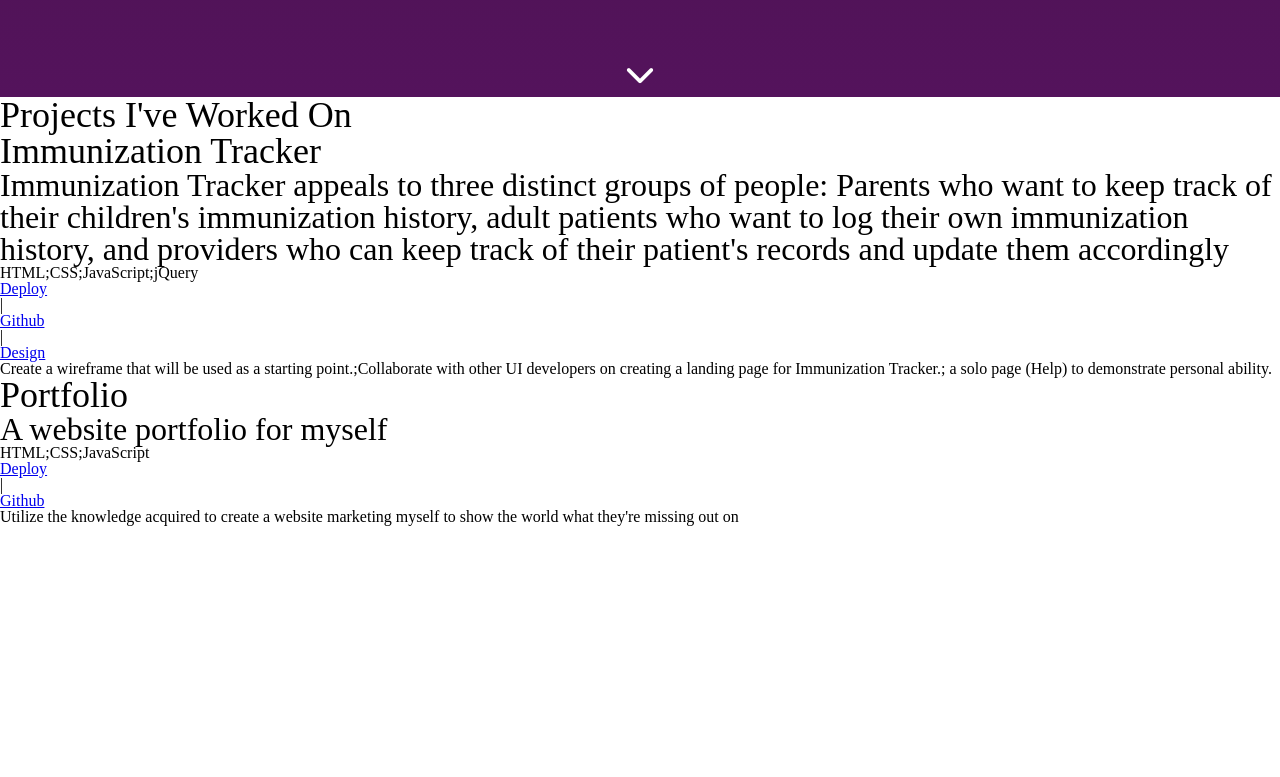
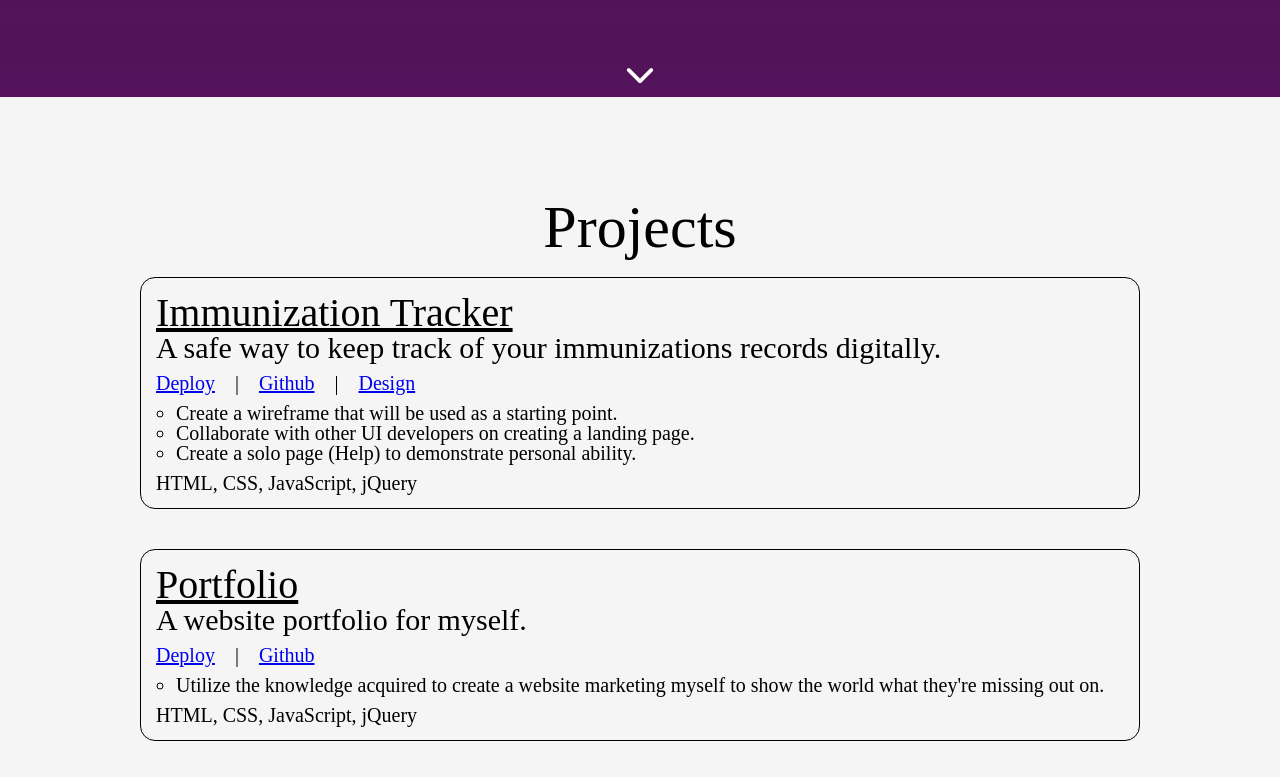
Before and after one commit to arvagas/arvagas.github.io, a plain HTML site: page index.html in a window 1280 px wide. Shown: the part 1503-2280 px from the top of the page. Drawn offline with nearby package versions, Linux system fonts and the light colour scheme.

Commit message:
finished 1st draft of projects section

```diff
--- a/LESS/index.less
+++ b/LESS/index.less
@@ -3,6 +3,7 @@
 @import '/reset.less';
 @import '/global.less';
 @import '../components/header/header.less';
+@import '/footer.less';
+@import '../pages/home/home.less';
 @import '../components/cta/cta.less';
-@import '../pages/home/home.less';
-@import '/footer.less';
+@import '../components/projects/projects.less';
--- a/components/projects/projects.js
+++ b/components/projects/projects.js
@@ -1,27 +1,27 @@
 const projectArray = [
     {
         title:'Immunization Tracker',
-        description: 'Immunization Tracker appeals to three distinct groups of people: Parents who want to keep track of their children\'s immunization history, adult patients who want to log their own immunization history, and providers who can keep track of their patient\'s records and update them accordingly',
+        description: 'A safe way to keep track of your immunizations records digitally.',
         image:'../images/projects/immunization-tracker.gif',
         tech:'HTML;CSS;JavaScript;jQuery',
         deploy:'https://immunization-tracker.netlify.com',
         repo:'https://github.com/immunization-tracker/immunization-tracker-UI',
-        design: 'https://google.com',
-        responsibility:'Create a wireframe that will be used as a starting point.;Collaborate with other UI developers on creating a landing page for Immunization Tracker.; a solo page (Help) to demonstrate personal ability.'
+        design: 'https://designer.gravit.io/?token=9MdZAdiV5YcYD2dddEWD_JPy0gE9Rk-9',
+        responsibility:'Create a wireframe that will be used as a starting point.;Collaborate with other UI developers on creating a landing page.;Create a solo page (Help) to demonstrate personal ability.'
     },
     {
         title:'Portfolio',
-        description: 'A website portfolio for myself',
+        description: 'A website portfolio for myself.',
         image:'',
-        tech:'HTML;CSS;JavaScript',
+        tech:'HTML;CSS;JavaScript;jQuery',
         deploy:'https://arvinagas.com',
         repo:'https://github.com/arvagas/arvagas.github.io',
         design: null,
-        responsibility:'Utilize the knowledge acquired to create a website marketing myself to show the world what they\'re missing out on'
+        responsibility:'Utilize the knowledge acquired to create a website marketing myself to show the world what they\'re missing out on.'
     },
 ]
 
-const projectsSection = document.querySelector('.projects-container')
+const projectsSection = document.querySelector('.projects-content')
 
 projectArray.forEach(project => {
     projectsSection.appendChild(projectsCard(project))
@@ -32,19 +32,20 @@ function projectsCard(projectData) {
     const project = document.createElement('div')
     const title = document.createElement('h1')
     const description = document.createElement('h2')
-    const tech = document.createElement('p')
     const linksBox = document.createElement('div')
     const deploy = document.createElement('a')
     const breakOne = document.createElement('p')
     const repo = document.createElement('a')
     const breakTwo = document.createElement('p')
     const design = document.createElement('a')
-    const responsibility = document.createElement('p')
+    const responsibility = document.createElement('ul')
+    const responsibilityArray = projectData.responsibility.split(";")
+    const tech = document.createElement('p')
+    const techArray = projectData.tech.split(';')
 
     // Structure elements
     project.appendChild(title)
     project.appendChild(description)
-    project.appendChild(tech)
     project.appendChild(linksBox)
     linksBox.appendChild(deploy)
     linksBox.appendChild(breakOne)
@@ -52,11 +53,16 @@ function projectsCard(projectData) {
     linksBox.appendChild(breakTwo)
     linksBox.appendChild(design)
     project.appendChild(responsibility)
+    responsibilityArray.forEach(item => {
+        const resp = document.createElement('li')
+        resp.textContent = item
+        responsibility.appendChild(resp)
+    })
+    project.appendChild(tech)
 
     // Set attributes
     title.textContent = projectData.title
     description.textContent = projectData.description
-    tech.textContent = projectData.tech
     deploy.textContent = 'Deploy'
     deploy.href = projectData.deploy
     breakOne.textContent = ' | '
@@ -65,7 +71,7 @@ function projectsCard(projectData) {
     breakTwo.textContent = ' | '
     design.textContent = 'Design'
     design.href = projectData.design
-    responsibility.textContent = projectData.responsibility
+    tech.textContent = techArray.join(', ')
 
     // Special case for design property
     if (projectData.design === null) {
@@ -74,61 +80,12 @@ function projectsCard(projectData) {
     }
 
     // Assign class names
-
+    project.classList.add('project-container')
+    title.classList.add('project-title')
+    description.classList.add('project-desc')
+    linksBox.classList.add('project-links')
+    responsibility.classList.add('project-responsibility')
+    tech.classList.add('project-tech')
 
     return project
 }
-
-
-// const topicsBar = document.querySelector('.topics')
-
-// axios.get('https://lambda-times-backend.herokuapp.com/topics')
-//     .then(data => {
-//         console.log('API data for topics succesfully retrieved:', data)
-//         const extractTopics = data.data.topics
-//         extractTopics.forEach(topic => {
-//             topicsBar.appendChild(topicTabs(topic))
-//         })
-//     })
-//     .catch(error => {
-//         console.log('API for topics currently down:', error)
-//     })
-
-// function topicTabs(name) {
-//     // Create element
-//     const tab = document.createElement('div')
-
-//     // Set attribute
-//     tab.textContent = name
-//     tab.dataset.tab = name
-
-//     // Set classes
-//     tab.classList.add('tab')
-
-//     // Button event
-//     tab.addEventListener('click', () => selectTab(tab))
-
-//     return tab
-// }
-
-// function selectTab(clickedTab) {
-//     const tabs = document.querySelectorAll('.tab')
-//     const cards = document.querySelectorAll('.card')
-
-//     if (clickedTab.classList.contains('active-tab')) {
-//         clickedTab.classList.remove('active-tab')
-
-//         cards.forEach(card => card.style.display='block')
-//     } else {
-//         tabs.forEach(tab => tab.classList.remove('active-tab'))
-
-//         cards.forEach(card => card.style.display='none')
-
-//         clickedTab.classList.add('active-tab')
-
-//         cards.forEach(card => {
-//             if (card.dataset.tab === clickedTab.dataset.tab) card.style.display = 'block'
-//             // node.js will not have any cards because the article and topic api list them differently (topic[node.js] & article[node])
-//         })
-//     }
-// }
--- a/components/projects/projects.less
+++ b/components/projects/projects.less
@@ -0,0 +1,61 @@
+.home-container {
+    .projects-section {
+        background: whitesmoke;
+        padding: 10rem 0 0;
+    }
+
+    .projects-header {
+        text-align: center;
+        font-size: 6rem;
+    }
+
+    .projects-content {
+        display: flex;
+        flex-direction: column;
+        justify-content: space-around;
+        align-items: center;
+        margin: 0 5%;
+    }
+
+    .project-container {
+        margin: 2rem 0;
+        max-width: 1000px;
+        width: 100%;
+        padding: 15px;
+        border-radius: 15px;
+        .box(black);
+    }
+
+    .project-title {
+        font-size: 4rem;
+        text-decoration: underline;
+    }
+
+    .project-desc {
+        font-size: 3rem;
+    }
+
+    .project-links {
+        display: flex;
+        margin: 1rem 0;
+
+        a, p {
+            font-size: 2rem;
+        }
+
+        p {
+            padding: 0 2rem;
+        }
+    }
+
+    .project-responsibility {
+        font-size: 2rem;
+        list-style: circle;
+        padding-left: 20px;
+        margin-bottom: 1rem;
+    }
+
+    .project-tech {
+        font-size: 2rem;
+    }
+}
--- a/index.html
+++ b/index.html
@@ -83,8 +83,8 @@
   </section>
 
   <section class='projects-section' id='projects-section'>
-    <h1>Projects I've Worked On</h1>
-    <div class='projects-container'></div>
+    <h1 class='projects-header'>Projects</h1>
+    <div class='projects-content'></div>
   </section>
 
   <footer>
```
Also changed, not shown: CSS/index.css.
